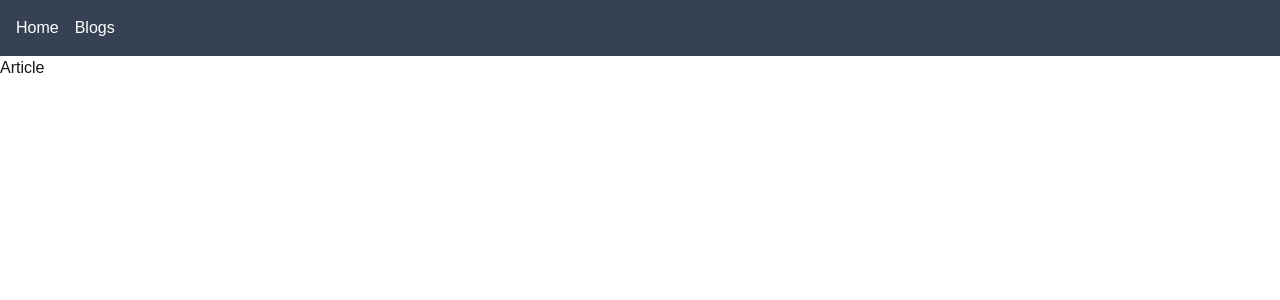
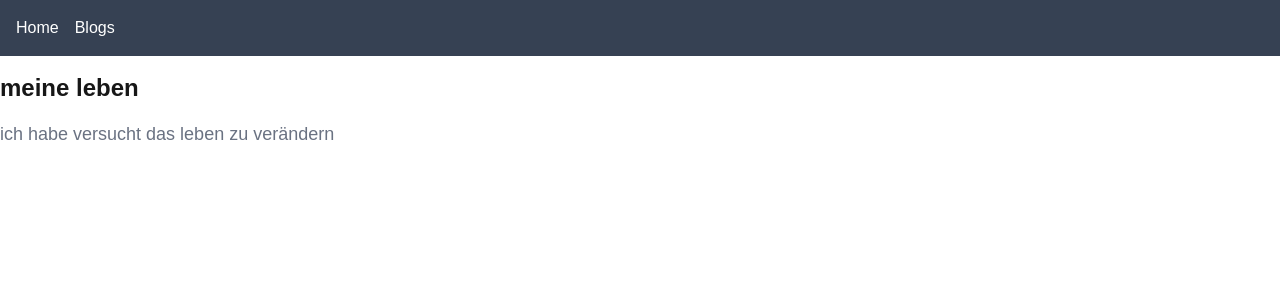
Before and after one commit to Hamzah-Mohandes/blog, a Next.js app: page /blogs/1 in a window 1280 px wide. Shown: the top 300 px of the page. Built offline with nearby package versions, Linux system fonts and the light colour scheme; data requests are answered from the project's data file.

Commit message:
add Article nach dem Click

```diff
--- a/app/blogs/[id]/page.tsx
+++ b/app/blogs/[id]/page.tsx
@@ -1,9 +1,36 @@
+import Container from '@/app/components/Container'
+import { IGetArticle } from '@/app/blogs/page'
 import React from 'react'
+import { SearchParams } from 'next/dist/server/request/search-params';
 
-function Article() {
+interface IarticleProps {
+    params: Promise<{ id: string }>,
+
+    searchParams: Promise<{}>
+
+}
+async function Article({ params, searchParams }: IarticleProps) {
+
+
+    const { id } = await params // object id aus der url
+
+    const result = await fetch(`http://localhost:3001/articles/${id}`);
+    const data = (await result.json() as IGetArticle)
+    console.log(data)
     return (
-        <div>Article</div>
+        <Container>
+            <div>
+                <h1 className='text-2xl font-bold mt-4'>{data.title}</h1>
+
+                <p className='text-gray-500 mt-4 text-lg'>{data.description}</p>
+
+            </div>
+        </Container >
     )
 }
 
 export default Article
+
+// start bekommt die id aus der url
+// fetch die data aus der api
+// render die data
--- a/app/blogs/page.tsx
+++ b/app/blogs/page.tsx
@@ -6,7 +6,7 @@ import React from 'react'
 // server side rendering
 
 export interface IGetArticle {
-    id?: number;
+    id?: string;
     title?: string;
     description?: string;
 }
--- a/app/database/db.json
+++ b/app/database/db.json
@@ -4,17 +4,17 @@
    "articles": [
 
     {
-        "id": 1,
+        "id": "1",
         "title": "meine leben ",
         "description": "ich habe versucht das leben zu verändern "
     },
     {
-        "id": 2,
+        "id": "2",
         "title": "developer",
         "description": "ich bin ein developer und ich liebe alles was mit code zu tun hat "
     },
     {
-        "id": 3,
+        "id": "3",
         "title": "hobby",
         "description": "ich liebe es zu spielen "
     }
```
